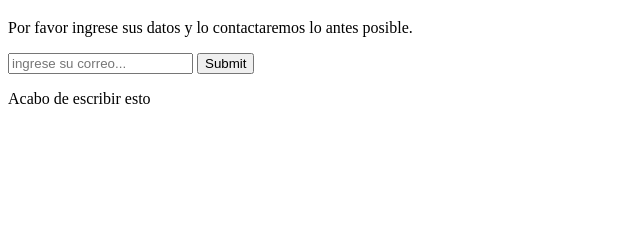
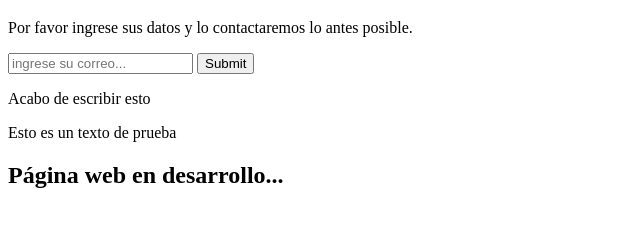
Before and after one commit to TheSeba2S/first-repos, a plain HTML site: page contacto.html in a window 1280 px wide. Shown: the part 61-288 px from the top of the page, without its empty margins (0-640 px from the left). Drawn offline with Linux system fonts and the light colour scheme.

Commit message:
Aclarando sitio web en desarrollo

```diff
--- a/contacto.html
+++ b/contacto.html
@@ -16,6 +16,8 @@
     </form>
 
     <p>Acabo de escribir esto</p>
+    <p>Esto es un texto de prueba</p>
+    <h2>Página web en desarrollo...</h2>
 
 </body>
 </html>
```
